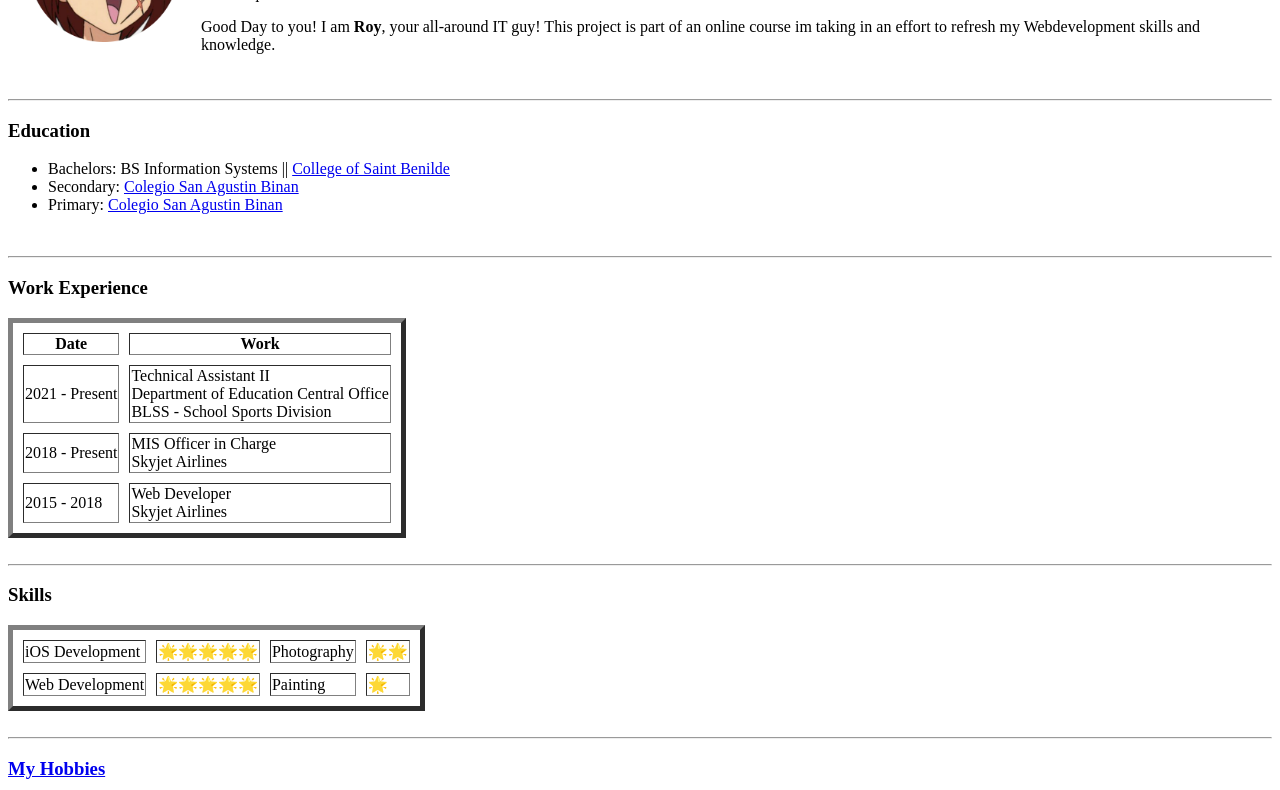
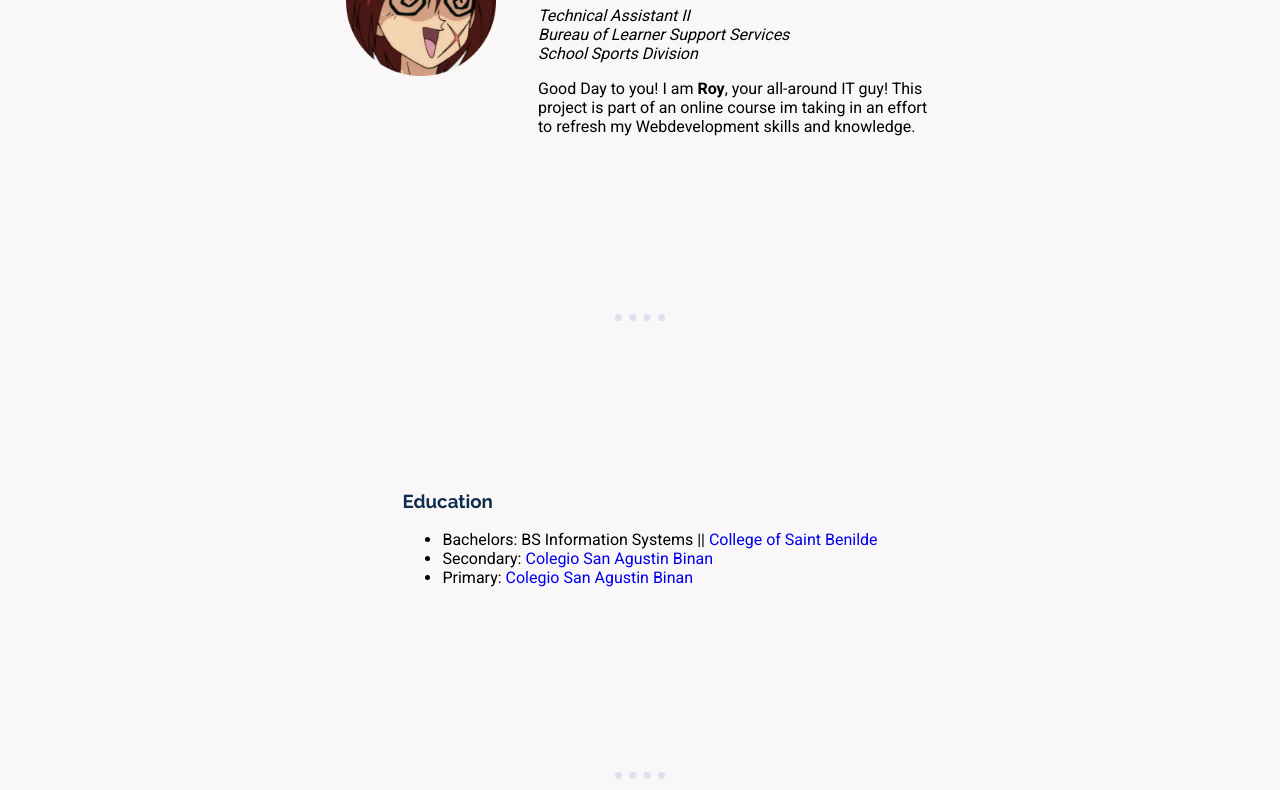
Before and after one commit to rdcrGithub/cv, a plain HTML site: page index.html in a window 1280 px wide. Shown: the part 161-951 px from the top of the page. Drawn offline with Linux system fonts and the light colour scheme.

Commit message:
Update
Updated the site to include my learnings up to Module 04 Lesson 04.

```diff
--- /dev/null
+++ b/css/style.css
@@ -0,0 +1,55 @@
+body {
+  background-color: #F9F7F7;
+  font-family: 'Roboto', sans-serif;
+  font-weight: normal;
+}
+
+hr {
+  border-style: dotted none none;
+  height: 0;
+  border-color: #DBE2EF;
+  border-width: 7px;
+  width: 4%;
+  margin: 150px auto;
+}
+
+h1 {
+  color: #112D4E;
+  font-family: 'Raleway', sans-serif;
+  font-weight: bold;
+}
+
+h3 {
+  color: #112D4E;
+  font-family: 'Raleway', sans-serif;
+  font-weight: bold;
+}
+
+table {
+  border-style: none;
+}
+
+td {
+  border-style: none;
+  padding: 10px 20px 10px 20px;
+  vertical-align: top;
+}
+
+th {
+  border-style: none;
+}
+
+div{
+  margin: auto;
+  max-width: 50%;
+  display: table;
+}
+
+.head {
+  max-width: 50%;
+  margin-top: 75px;
+}
+
+a{
+  text-decoration: none;
+}
--- a/index.html
+++ b/index.html
@@ -4,10 +4,14 @@
 <head>
   <meta charset="utf-8">
   <title>❖ REYES, ROY DANIEL C.</title>
+  <link rel="preconnect" href="https://fonts.googleapis.com">
+  <link rel="preconnect" href="https://fonts.gstatic.com" crossorigin>
+  <link href="https://fonts.googleapis.com/css2?family=Raleway:wght@400;700&family=Roboto:wght@400;700&display=swap" rel="stylesheet">
+  <link rel="stylesheet" href="css/style.css">
 </head>
 
 <body>
-  <table cellspacing="20">
+  <div class="head"><table>
     <tr>
       <td>
         <img src="img/profile pic cropped.png" alt="roy profile picture" height="150px" width="150px">
@@ -25,17 +29,17 @@
           effort to refresh my Webdevelopment skills and knowledge.</p>
       </td>
     </tr>
-  </table>
+  </table></div>
   <hr>
-  <h3>Education</h3>
+  <div><h3>Education</h3>
   <ul>
     <li>Bachelors: BS Information Systems || <a href="https://www.benilde.edu.ph/" target="_blank">College of Saint Benilde</a></li>
     <li>Secondary: <a href="https://csabin.edu-ph.net/" target="_blank">Colegio San Agustin Binan</a></li>
     <li>Primary: <a href="https://csabin.edu-ph.net/" target="_blank">Colegio San Agustin Binan</a></li>
-  </ul>
+  </ul></div>
   <br>
   <hr>
-  <h3>Work Experience</h3>
+  <div><h3>Work Experience</h3>
   <table border="5" cellspacing="10">
     <thead>
       <tr>
@@ -61,10 +65,10 @@
           Skyjet Airlines</td>
       </tr>
     </tbody>
-  </table>
+  </table></div>
   <br>
   <hr>
-  <h3>Skills</h3>
+  <div><h3>Skills</h3>
   <table border="5" cellspacing="10">
     <tr>
       <td>iOS Development</td>
@@ -78,16 +82,15 @@
       <td>Painting</td>
       <td>🌟</td>
     </tr>
-  </table>
+  </table></div>
   <br>
   <hr>
-  <a href="hobbies.html">
+  <div><a href="hobbies.html">
     <h3>My Hobbies</h3>
   </a>
   <a href="contact.html">
     <h3>Contact Me</h3>
-  </a>
-  <hr>
+  </a></div>
 </body>
 
 </html>
```
Also changed, not shown: contact.html (+9 -8 lines), hobbies.html (+21 -9 lines).
